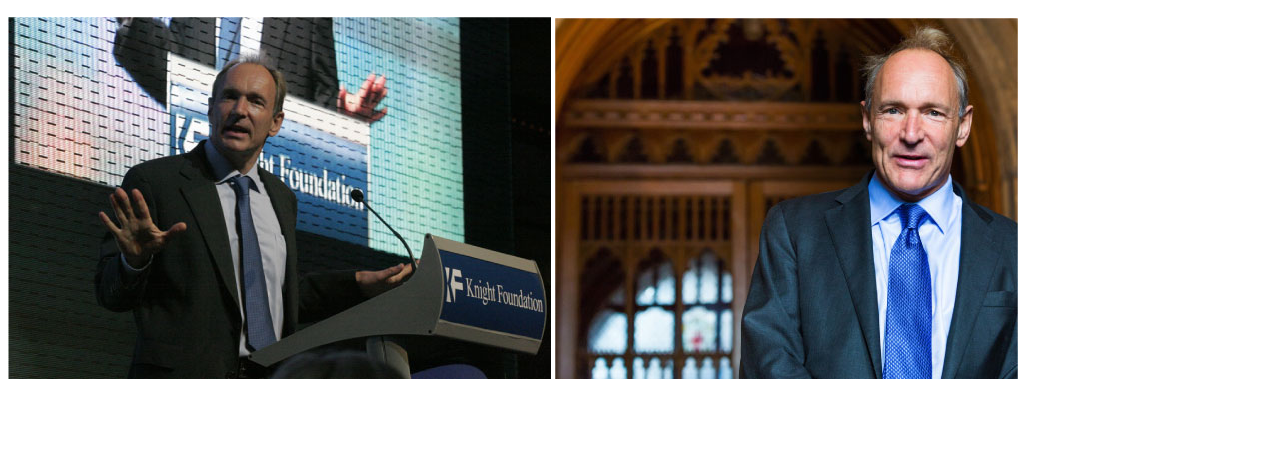
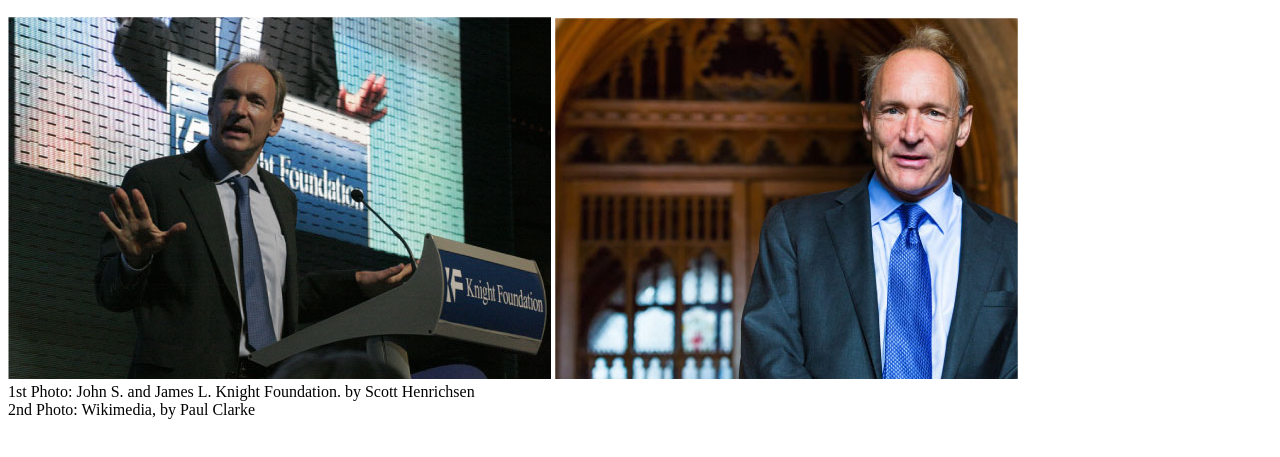
Before and after one commit to valeriobilli/html-css-booleaner, a plain HTML site: page index.html in a window 1280 px wide. Shown: the part 303-760 px from the top of the page. Drawn offline with Linux system fonts and the light colour scheme.

Commit message:
feat(header): add img description

```diff
--- a/index.html
+++ b/index.html
@@ -17,6 +17,8 @@
        <div id="date">il 27/02/2023</div>
        <img src="img/tim-1.jpg">
        <img src="img/tim-2.jpg">
+       <div>1st Photo: John S. and James L. Knight Foundation. by Scott Henrichsen</div>
+       <div>2nd Photo: Wikimedia, by Paul Clarke</div>
     </header>
 
     <main>
```
